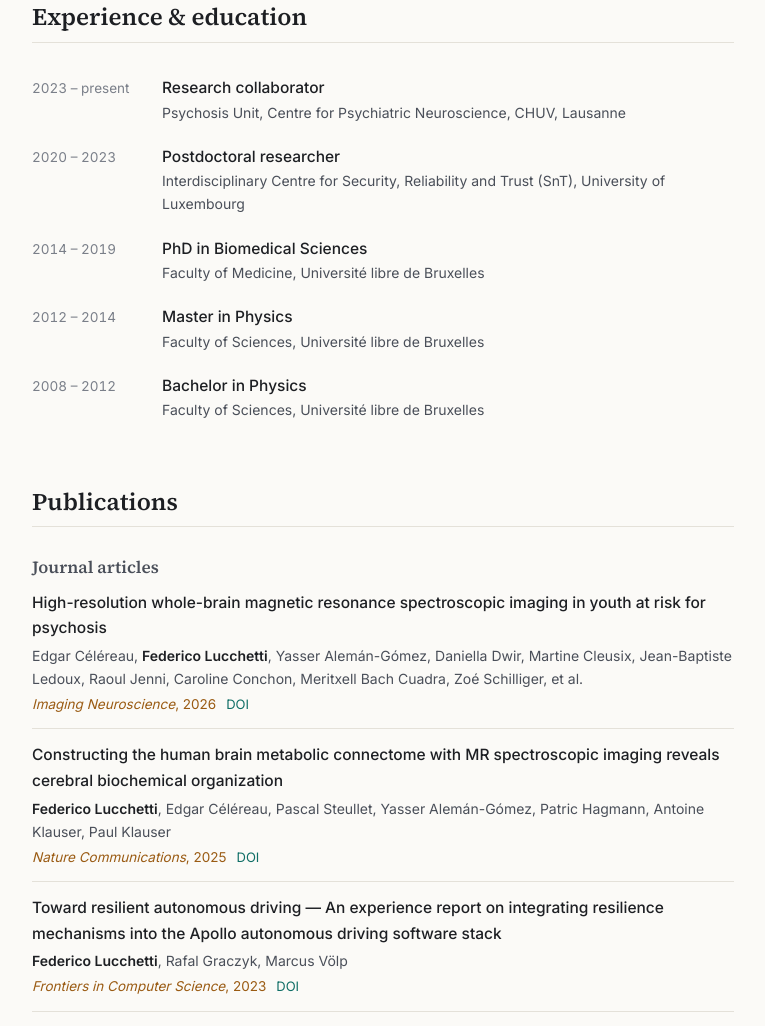
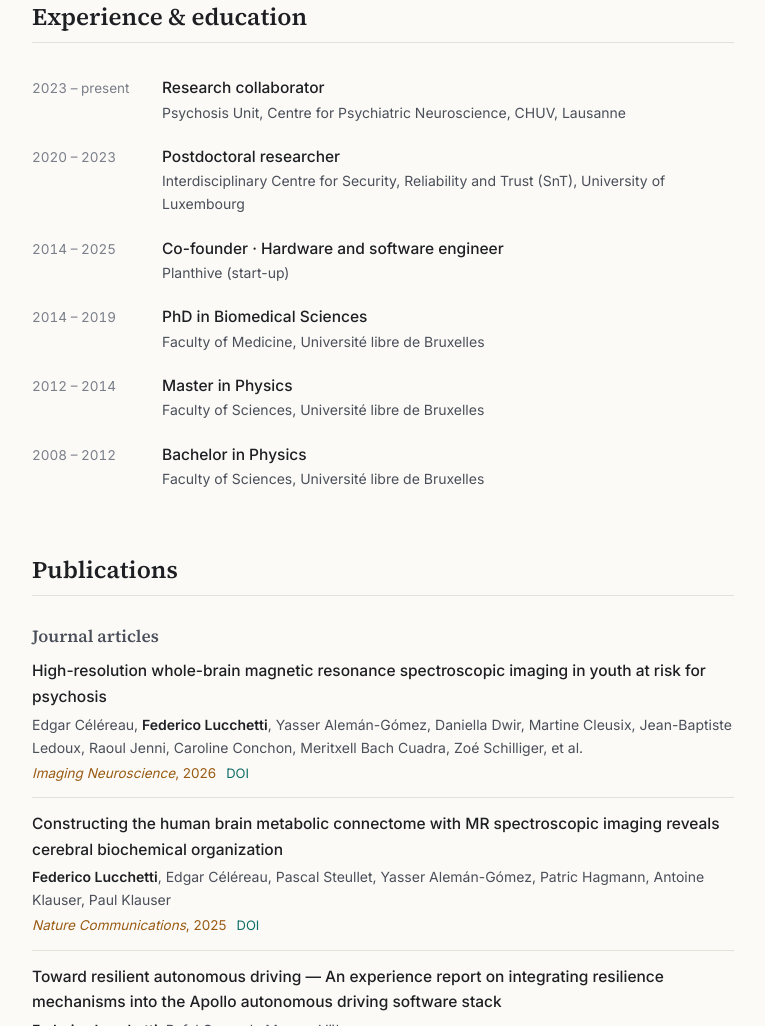
Before and after one commit to fedlucchetti/fedlucchetti.github.io, a plain HTML site: page index.html in a window 1280 px wide. Shown: the part 1471-2497 px from the top of the page, without its empty margins (414-1179 px from the left). Drawn offline with Linux system fonts and the light colour scheme.

Commit message:
Add Planthive co-founder role to experience

```diff
--- a/index.html
+++ b/index.html
@@ -274,6 +274,7 @@
       <ul class="timeline">
         <li><span class="when">2023 – present</span><div><div class="what">Research collaborator</div><div class="where">Psychosis Unit, Centre for Psychiatric Neuroscience, CHUV, Lausanne</div></div></li>
         <li><span class="when">2020 – 2023</span><div><div class="what">Postdoctoral researcher</div><div class="where">Interdisciplinary Centre for Security, Reliability and Trust (SnT), University of Luxembourg</div></div></li>
+        <li><span class="when">2014 – 2025</span><div><div class="what">Co-founder · Hardware and software engineer</div><div class="where">Planthive (start-up)</div></div></li>
         <li><span class="when">2014 – 2019</span><div><div class="what">PhD in Biomedical Sciences</div><div class="where">Faculty of Medicine, Université libre de Bruxelles</div></div></li>
         <li><span class="when">2012 – 2014</span><div><div class="what">Master in Physics</div><div class="where">Faculty of Sciences, Université libre de Bruxelles</div></div></li>
         <li><span class="when">2008 – 2012</span><div><div class="what">Bachelor in Physics</div><div class="where">Faculty of Sciences, Université libre de Bruxelles</div></div></li>
```
